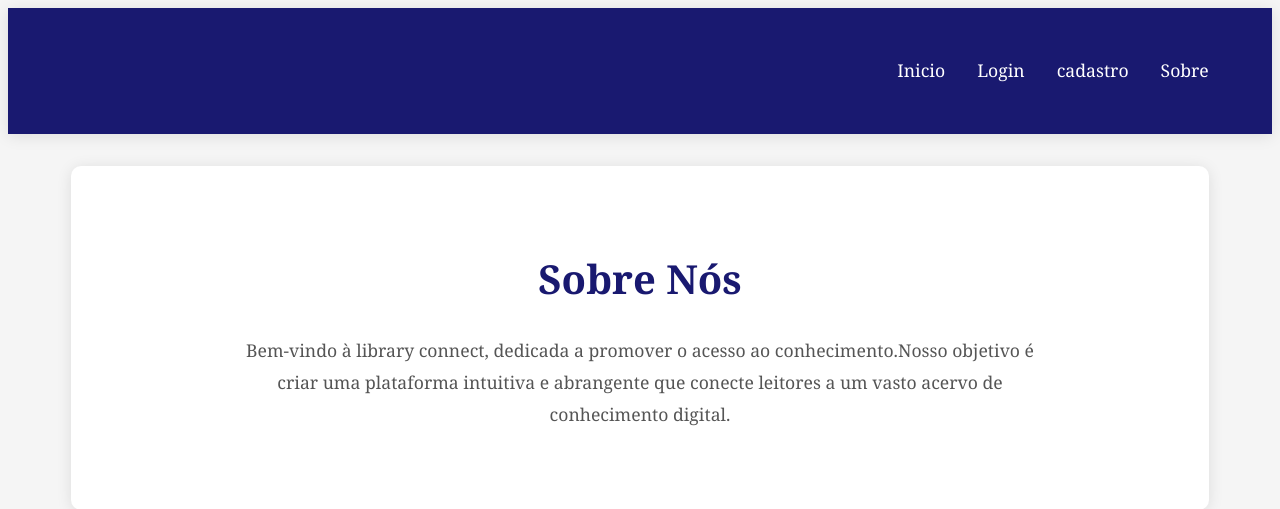
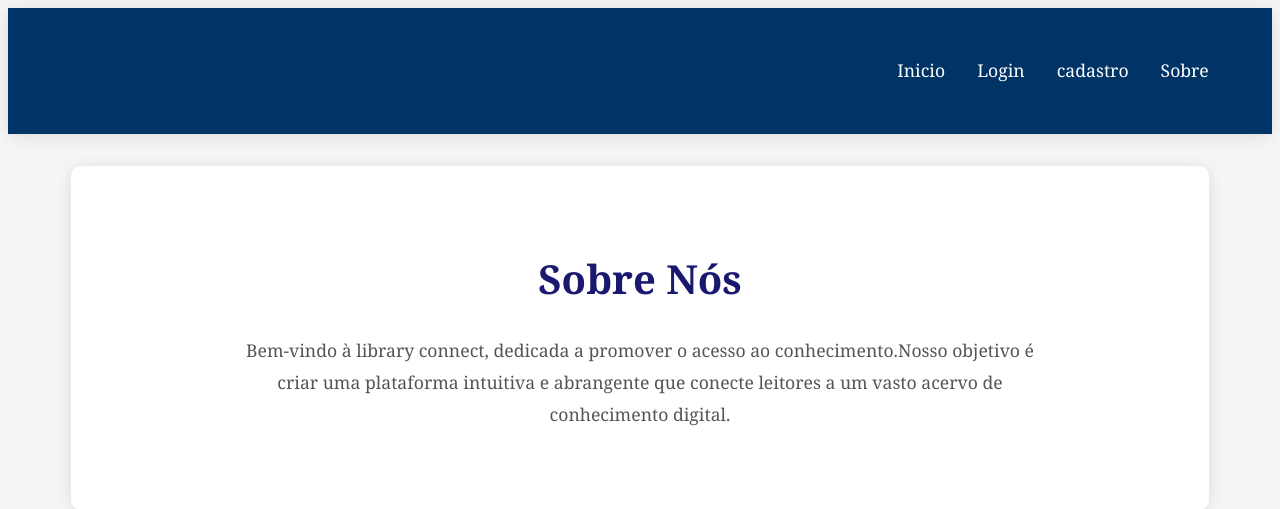
Before and after one commit to marianaakuma/projeto-integrado---temporario, a Flask app: page /Sobre in a window 1280 px wide. Shown: the top 509 px of the page. Run offline with Flask 3, Linux system fonts and the light colour scheme.

Commit message:
24/10/25

```diff
--- a/static/css/Sobre.css
+++ b/static/css/Sobre.css
@@ -6,7 +6,7 @@
 }
 
 header {
-    background: linear-gradient(135deg,  #191970 0%,#191970 100%);
+    background: #003366;
     color: #ffffff;
     padding: 2rem 0;
     box-shadow: 0 2px 15px rgba(0, 0, 0, 0.1);
@@ -134,7 +134,7 @@
 }
 
 footer {
-    background: #191970;
+    background:#003366;
     color: #ffffff;
     padding: 2rem 0;
     margin-top: 3rem;
--- a/static/css/login.css
+++ b/static/css/login.css
@@ -96,6 +96,7 @@
     font-weight: bold;
     cursor: pointer;
     transition: all 0.3s ease;
+    font-family: 'Poltawski Nowy', serif;
 }
 
 .login-btn:hover {
```
